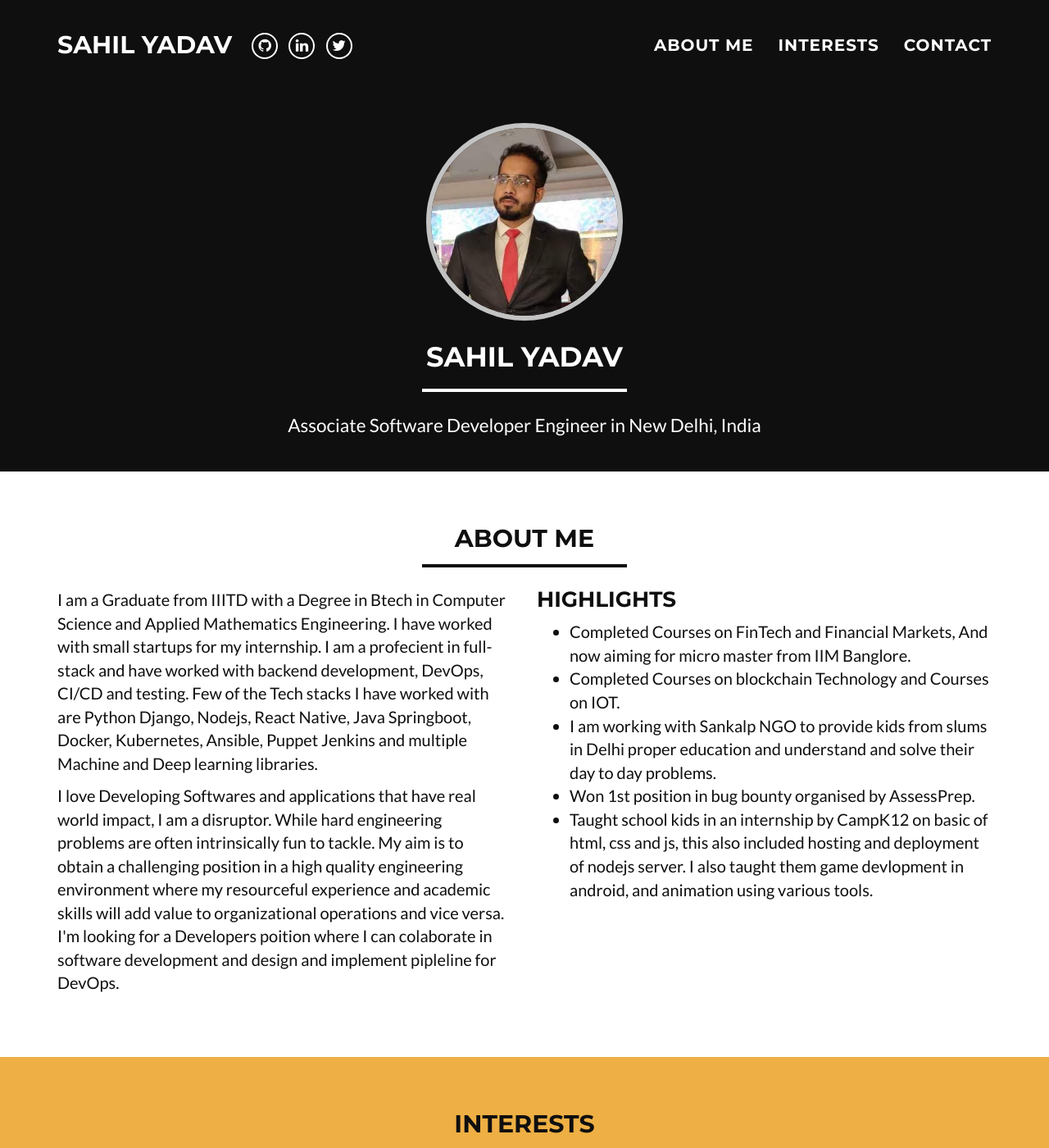
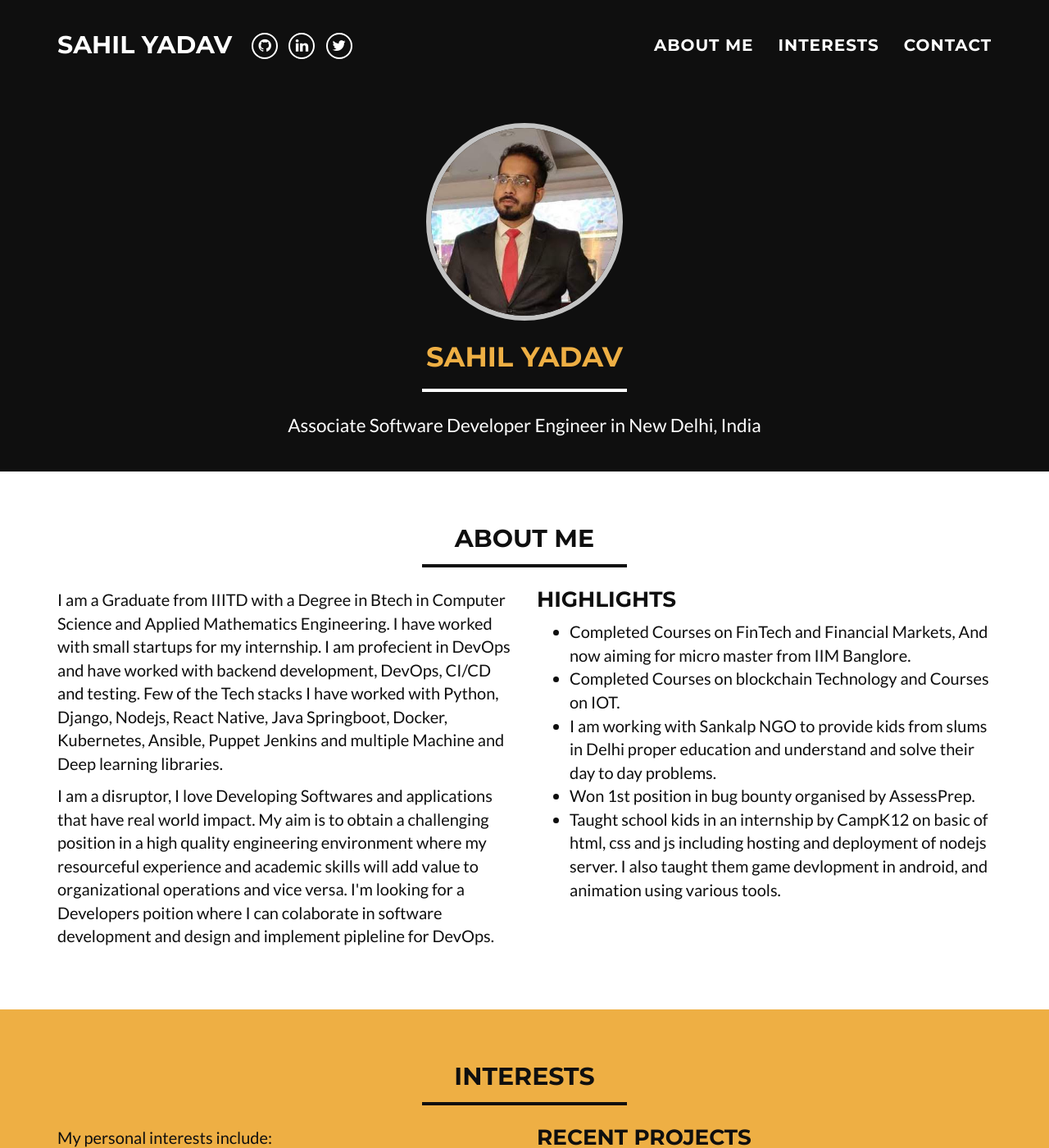
Before and after one commit to sahilyadav-here/sahilyadav-here.github.io, a Jekyll site: the page built from index.html, in a window 1280 px wide and 1400 px high. Shown: the whole window at 82% size. Built offline with Jekyll 4.4.1, drawn with Linux system fonts in a browser that asks for light colours; some of the changed text lies outside the part shown.

Commit message:
color change

```diff
--- a/_includes/about_me.html
+++ b/_includes/about_me.html
@@ -9,11 +9,11 @@
     <div class="row">
 	    <div class="col-sm-6">
     		<p>
-        I am a Graduate from IIITD with a Degree in Btech in Computer Science and Applied Mathematics Engineering. I have worked with small startups for my internship. I am a profecient in full-stack and have worked with backend development, DevOps, CI/CD and testing. Few of the Tech stacks I have worked with are Python Django, Nodejs, React Native, Java Springboot, Docker, Kubernetes, Ansible, Puppet Jenkins and multiple Machine and Deep learning libraries.
+        I am a Graduate from IIITD with a Degree in Btech in Computer Science and Applied Mathematics Engineering. I have worked with small startups for my internship. I am profecient in DevOps and have worked with backend development, DevOps, CI/CD and testing. Few of the Tech stacks I have worked with Python, Django, Nodejs, React Native, Java Springboot, Docker, Kubernetes, Ansible, Puppet Jenkins and multiple Machine and Deep learning libraries.
         </p>
         <p>
-           I love Developing Softwares and applications that have real world impact, I am a disruptor.
-           While hard engineering problems are often intrinsically fun to tackle. My aim is to obtain a challenging position in a high quality engineering environment where my resourceful experience and academic skills will add value to organizational operations and vice versa.
+           I am a disruptor, I love Developing Softwares and applications that have real world impact.
+          My aim is to obtain a challenging position in a high quality engineering environment where my resourceful experience and academic skills will add value to organizational operations and vice versa.
            I'm looking for a Developers poition where I can colaborate in software development and design and implement pipleline for DevOps.
         </p>
       </div>
@@ -31,7 +31,7 @@
             Won 1st position in bug bounty organised by AssessPrep.
     			</li>
     			<li>
-            Taught school kids in an internship by CampK12 on basic of html, css and js, this also included hosting and deployment of nodejs server. I also taught them game devlopment in android, and animation using various tools.
+            Taught school kids in an internship by CampK12 on basic of html, css and js including hosting and deployment of nodejs server. I also taught them game devlopment in android, and animation using various tools.
     			</li>
 		    </ul>
 	    </div>
--- a/_includes/css/main.css
+++ b/_includes/css/main.css
@@ -97,7 +97,6 @@ header img {
     display: block;
     margin: 0 auto 20px;
 }
-
 header .intro-text .name {
     display: block;
     text-transform: uppercase;
@@ -471,3 +470,6 @@ header img.profile-img {
 header .intro-text .name {
     font-size: 2.25em;
 }
+.name {
+    color:#eeaf44;
+}
--- a/_includes/interests.html
+++ b/_includes/interests.html
@@ -13,10 +13,10 @@
         </p>
 			<ul>
 			  <li>
-				 <b>Deep learning</b>. I have developed few projects in the field of High frequency trading and Cancer diagnosis, and Oh boy they were fun projects.
+				  <b>Software Development and DevOps</b>. Its a totally different feeling when you see a product you develop being used by customers and help them solve real life problems.
 			  </li>
 			  <li>
-				  <b>Software Development and DevOps</b>. Its a totally different feeling when you see a product you develop being used by customers and help them solve real life problems.
+				 <b>Deep learning</b>. I have developed few projects in the field of High frequency trading and Cancer diagnosis, and Oh boy they were fun projects.
 			  </li>
 			  <li>
 				  <b>Social Work and Netflix</b>. There is no happiness that can be compared to happiness recieved after social work. I am also an avid reader and love to bing watch all shows and movies.
```
Also changed, not shown: other parts of _includes/interests.html (+1 -1 lines).
